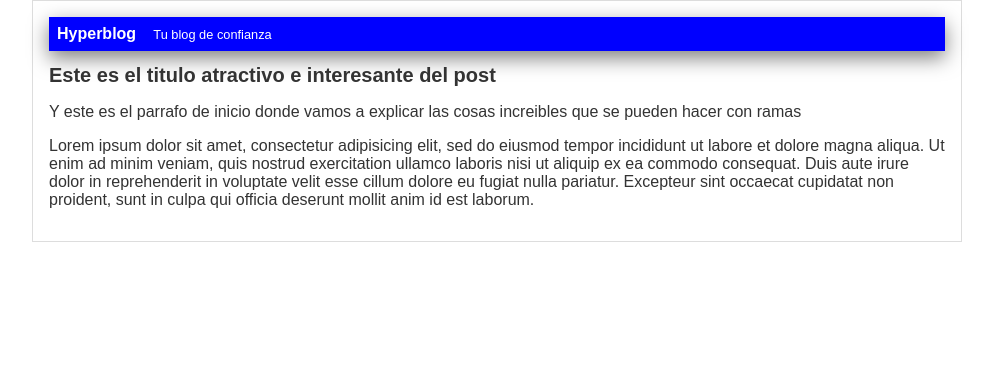
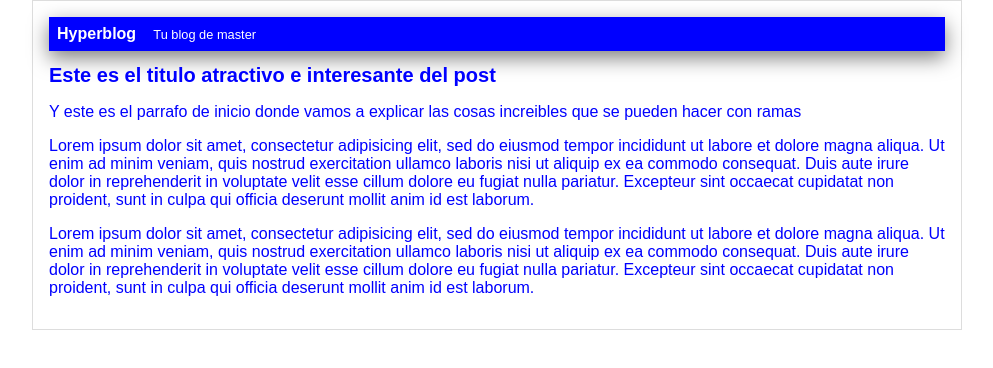
Before and after one commit to Blink1602/hyperblog, a plain HTML site: page index.html in a window 1280 px wide. Shown: the whole page, without its empty margins (143-1136 px from the left). Drawn offline with Linux system fonts and the light colour scheme.

Commit message:
cambios en master y css

```diff
--- a/css/estilos.css
+++ b/css/estilos.css
@@ -1,6 +1,6 @@
 body
 {
-    color:#333;
+    color:blue;
     text-align: center;
     font-family: "Arial";
     font-size: 16px;
--- a/index.html
+++ b/index.html
@@ -11,7 +11,7 @@
     <div id="container">
         <div id="cabecera">
             Hyperblog
-            <span id="tagline">Tu blog de confianza</span>
+            <span id="tagline">Tu blog de master</span>
         </div>
         <div id="post">
             <h1>Este es el titulo atractivo e interesante del post</h1>
@@ -22,6 +22,12 @@
             consequat. Duis aute irure dolor in reprehenderit in voluptate velit esse
             cillum dolore eu fugiat nulla pariatur. Excepteur sint occaecat cupidatat non
             proident, sunt in culpa qui officia deserunt mollit anim id est laborum.</p>
+            <p>Lorem ipsum dolor sit amet, consectetur adipisicing elit, sed do eiusmod
+            tempor incididunt ut labore et dolore magna aliqua. Ut enim ad minim veniam,
+            quis nostrud exercitation ullamco laboris nisi ut aliquip ex ea commodo
+            consequat. Duis aute irure dolor in reprehenderit in voluptate velit esse
+            cillum dolore eu fugiat nulla pariatur. Excepteur sint occaecat cupidatat non
+            proident, sunt in culpa qui officia deserunt mollit anim id est laborum.</p>
         </div>
     </div>
 </body>
```
